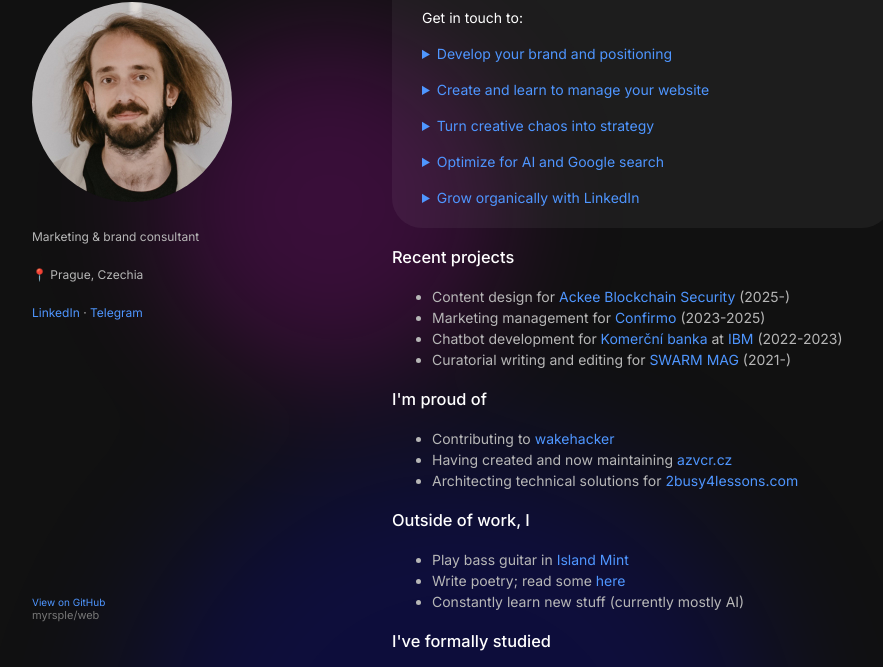
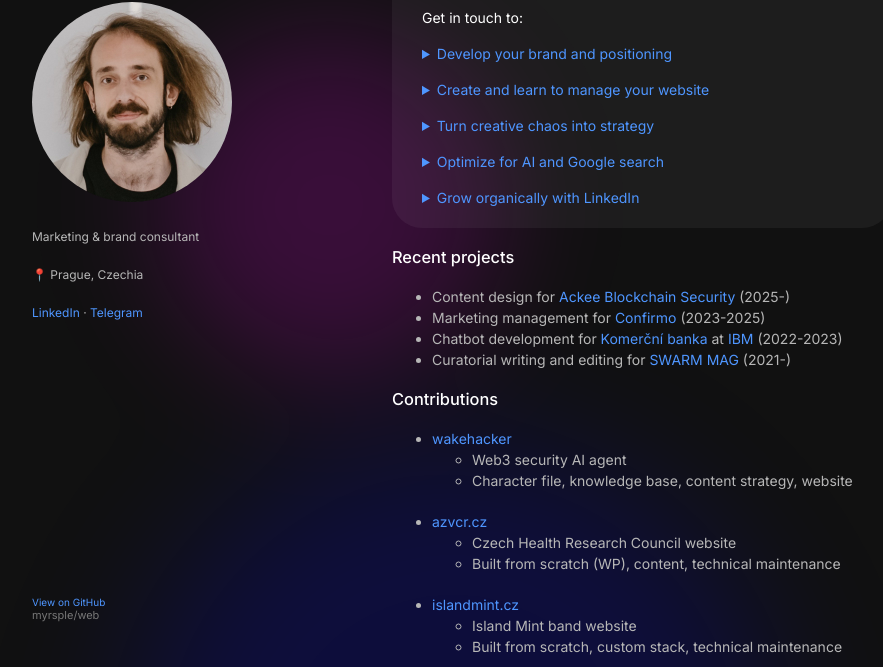
Before and after one commit to myrsple/web, a plain HTML site: page index.html in a window 1280 px wide. Shown: the part 107-774 px from the top of the page, without its empty margins (178-1061 px from the left). Drawn offline with Linux system fonts and the light colour scheme.

Commit message:
contributions

```diff
--- a/index.html
+++ b/index.html
@@ -71,18 +71,33 @@
           <!--<p class="view"><a href="projects.html">Learn more →</a></p>-->
         </ul>
 
-        <h3>I'm proud of</h3>
+        <h3>Contributions</h3>
         <ul>
-          <li>Contributing to <a href="https://x.com/wakehacker_ai" target="_blank" rel="noopener">wakehacker</a></li>
-          <li>Having created and now maintaining <a href="https://azvcr.cz" target="_blank" rel="noopener">azvcr.cz</a></li>
-          <li>Architecting technical solutions for <a href="https://2busy4lessons.com" target="_blank" rel="noopener">2busy4lessons.com</a></li>
+          <li><a href="https://x.com/wakehacker_ai" target="_blank" rel="noopener">wakehacker</a>
+            <ul>
+              <li>Web3 security AI agent</li>
+              <li>Character file, knowledge base, content strategy, website</li>
+            </ul>
+          </li>
+          <li><a href="https://azvcr.cz" target="_blank" rel="noopener">azvcr.cz</a>
+            <ul>
+              <li>Czech Health Research Council website</li>
+              <li>Built from scratch (WP), content, technical maintenance</li>
+            </ul>
+          </li>
+          <li><a href="https://islandmint.cz" target="_blank" rel="noopener">islandmint.cz</a>
+            <ul>
+              <li>Island Mint band website</li>
+              <li>Built from scratch, custom stack, technical maintenance</li>
+            </ul>
+          </li>
         </ul>
 
         <h3>Outside of work, I</h3>
         <ul>
           <li>Play bass guitar in <a href="https://open.spotify.com/artist/1vVcWrAI5GcT8A2c9KZS2j" target="_blank" rel="noopener">Island Mint</a></li>
           <li>Write poetry; read some <a href="https://1022.me" target="_blank" rel="noopener">here</a></li>
-          <li>Constantly learn new stuff (currently mostly AI)</li>
+          <li>Constantly learn new stuff (mostly AI now)</li>
         </ul>
 
         <h3>I've formally studied</h3>
```
